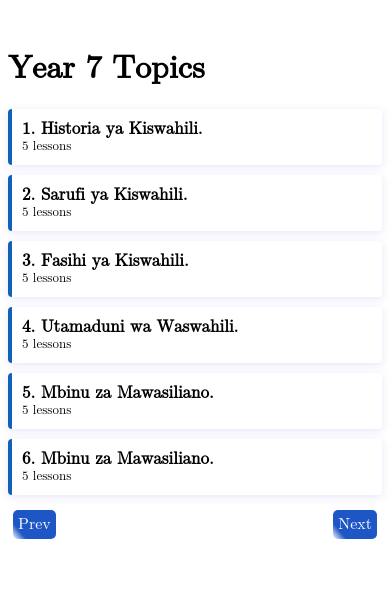
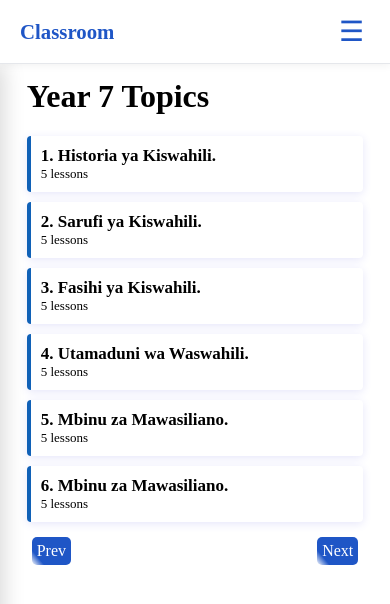
Before and after one commit to badakomora/school, a React (Create React App) app: page / in a window 390 px wide. Shown: the top 604 px of the page. Built offline with nearby package versions, Linux system fonts and the light colour scheme.

Commit message:
phone navbar

```diff
--- a/src/Components/Classroom.tsx
+++ b/src/Components/Classroom.tsx
@@ -9,7 +9,7 @@ const styles = {
 
     > div {
       max-width: 1000px;
-      margin: auto;
+      margin: 20px auto;
 
       > div {
         background: #fff;
@@ -196,8 +196,6 @@ export const Classroom = () => {
             muhimu zaidi barani Afrika.
           </p>
 
-          <hr />
-
           <p>🎥 Watch the Lesson Video</p>
 
           <video width="100%" height="360" controls>
@@ -207,8 +205,6 @@ export const Classroom = () => {
             />
             Your browser does not support the video tag.
           </video>
-
-          <hr />
 
           <p>📄 Presentation Material</p>
 
@@ -220,8 +216,6 @@ export const Classroom = () => {
             allow="accelerometer; autoplay; clipboard-write; encrypted-media; gyroscope; picture-in-picture"
             allowFullScreen
           />
-
-          <hr />
 
           <p>Learning Activities</p>
 
--- a/src/Components/Dashboard.tsx
+++ b/src/Components/Dashboard.tsx
@@ -1,7 +1,9 @@
 /** @jsxImportSource @emotion/react */
 import { css } from "@emotion/react";
+import { useState } from "react";
+import Sidebar from "./Sidebar";
+import { Navbar } from "./Navbar";
 import ItemList from "./ItemList";
-import Sidebar from "./Sidebar";
 import Pagination from "./Pagination";
 
 const styles = {
@@ -9,34 +11,31 @@ const styles = {
     width: 100%;
     display: flex;
     justify-content: center;
-    font-family: math;
 
     > div {
-      width: 1200px;
+      width: 90%;
       display: flex;
+      gap: 25px;
       align-items: flex-start;
-      gap: 30px;
-      margin: 20px auto;
 
       > div:first-of-type {
         flex: 1;
-        min-width: 0;
       }
 
       @media (max-width: 768px) {
-        flex-direction: column;
-        gap: 0;
-
-        > div:first-of-type {
-          width: 100%;
-        }
+        display: block;
       }
     }
   `,
 };
 
 const Dashboard = () => {
+  const [open, setOpen] = useState(false);
+
   return (
+    <>
+      <Navbar open={open} setOpen={setOpen} />
+
       <div css={styles.dashboard}>
         <div>
           <div>
@@ -44,9 +43,10 @@ const Dashboard = () => {
             <Pagination />
           </div>
 
-        <Sidebar />
+          <Sidebar open={open} />
         </div>
       </div>
+    </>
   );
 };
 
--- a/src/Components/ItemList.tsx
+++ b/src/Components/ItemList.tsx
@@ -6,6 +6,10 @@ import { Classroom } from "./Classroom";
 
 const styles = {
   list: css`
+    @media (max-width: 768px) {
+      margin-top: 70px;
+    }
+
     a {
       text-decoration: none;
       color: #000;
@@ -123,8 +127,8 @@ const ItemList: React.FC<listTypes> = () => {
               {topics.length > 0
                 ? "Year 7 Topics"
                 : lessons.length > 0
-                ? "Topic 1"
-                : ""}
+                  ? "Topic 1"
+                  : ""}
             </h1>
             {topics.map((topic, index) => (
               <a href="." key={index} onClick={handleLessons}>
--- /dev/null
+++ b/src/Components/Navbar.tsx
@@ -0,0 +1,63 @@
+/** @jsxImportSource @emotion/react */
+import { css } from "@emotion/react";
+
+const styles = {
+  navbar: css`
+    display: none;
+
+    @media (max-width: 768px) {
+      display: flex;
+      justify-content: space-between;
+      align-items: center;
+
+      position: fixed;
+      top: 0;
+      left: 0;
+      right: 0;
+
+      height: 64px;
+      padding: 0 20px;
+      box-sizing: border-box;
+
+      background: #fff;
+      border-bottom: 1px solid #e5e7eb;
+      box-shadow: 0 2px 8px rgba(0, 0, 0, 0.05);
+
+      z-index: 10000;
+    }
+  `,
+
+  title: css`
+    margin: 0;
+    color: #1f56c6;
+    font-size: 1.3rem;
+    font-weight: 600;
+  `,
+
+  button: css`
+    border: none;
+    background: transparent;
+    font-size: 28px;
+    cursor: pointer;
+    color: #1f56c6;
+  `,
+};
+
+type NavbarProps = {
+  open: boolean;
+  setOpen: React.Dispatch<React.SetStateAction<boolean>>;
+};
+
+export const Navbar = ({ open, setOpen }: NavbarProps) => {
+  return (
+    <div css={styles.navbar}>
+      <h2 css={styles.title}>Classroom</h2>
+
+      <button css={styles.button} onClick={() => setOpen(!open)}>
+        {open ? "✕" : "☰"}
+      </button>
+    </div>
+  );
+};
+
+export default Navbar;
--- a/src/Components/Sidebar.tsx
+++ b/src/Components/Sidebar.tsx
@@ -4,17 +4,13 @@ import Quicklinks from "./Quicklinks";
 import User from "./User";
 
 const styles = {
-  container: css`
-    width: 500px;
+  container: (open: boolean) => css`
+    width: 40%;
     flex-shrink: 0;
 
     position: sticky;
     top: 20px;
     align-self: flex-start;
-
-    @media (max-width: 768px) {
-      display: none;
-    }
 
     > div {
       background: #fff;
@@ -43,21 +39,52 @@ const styles = {
             text-decoration: none;
             color: white;
             background: linear-gradient(135deg, #1f56c6, #3b82f6);
-            transition: 0.25s;
-
-            &:hover {
-              transform: translateY(-2px);
-            }
           }
         }
+      }
+    }
+
+    /* ================= Mobile ================= */
+
+    @media (max-width: 768px) {
+      position: fixed;
+      top: 64px;
+      left: 0;
+
+      width: 300px;
+      height: calc(100vh - 64px);
+
+      margin: 0;
+      padding: 0;
+
+      overflow-y: auto;
+      overflow-x: hidden;
+
+      background: #fff;
+      box-shadow: 4px 0 20px rgba(0, 0, 0, 0.15);
+
+      z-index: 9999;
+
+      transform: ${open ? "translateX(0)" : "translateX(-100%)"};
+      transition: transform 0.3s ease;
+
+      > div {
+        min-height: 100%;
+        border-radius: 0;
+        padding: 20px;
+        box-sizing: border-box;
       }
     }
   `,
 };
 
-const Sidebar = () => {
+type SidebarProps = {
+  open: boolean;
+};
+
+const Sidebar = ({ open }: SidebarProps) => {
   return (
-    <div css={styles.container}>
+    <div css={styles.container(open)}>
       <div>
         <div>
           <h2>Academic Years</h2>
@@ -84,6 +111,7 @@ const Sidebar = () => {
         </div>
 
         <Quicklinks />
+
         <User />
       </div>
     </div>
```
Lines whose indentation alone changed are shown as unchanged.
